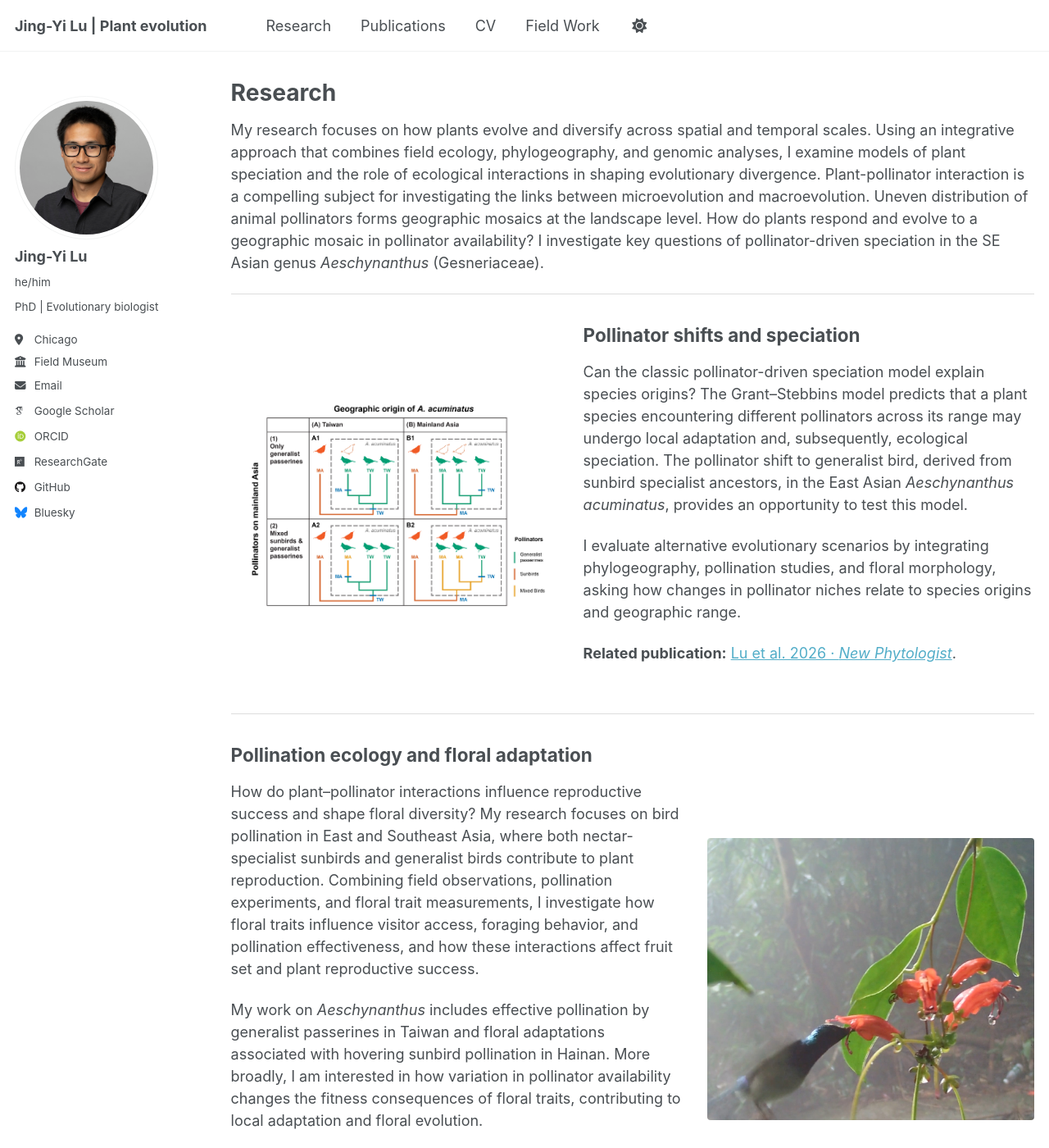
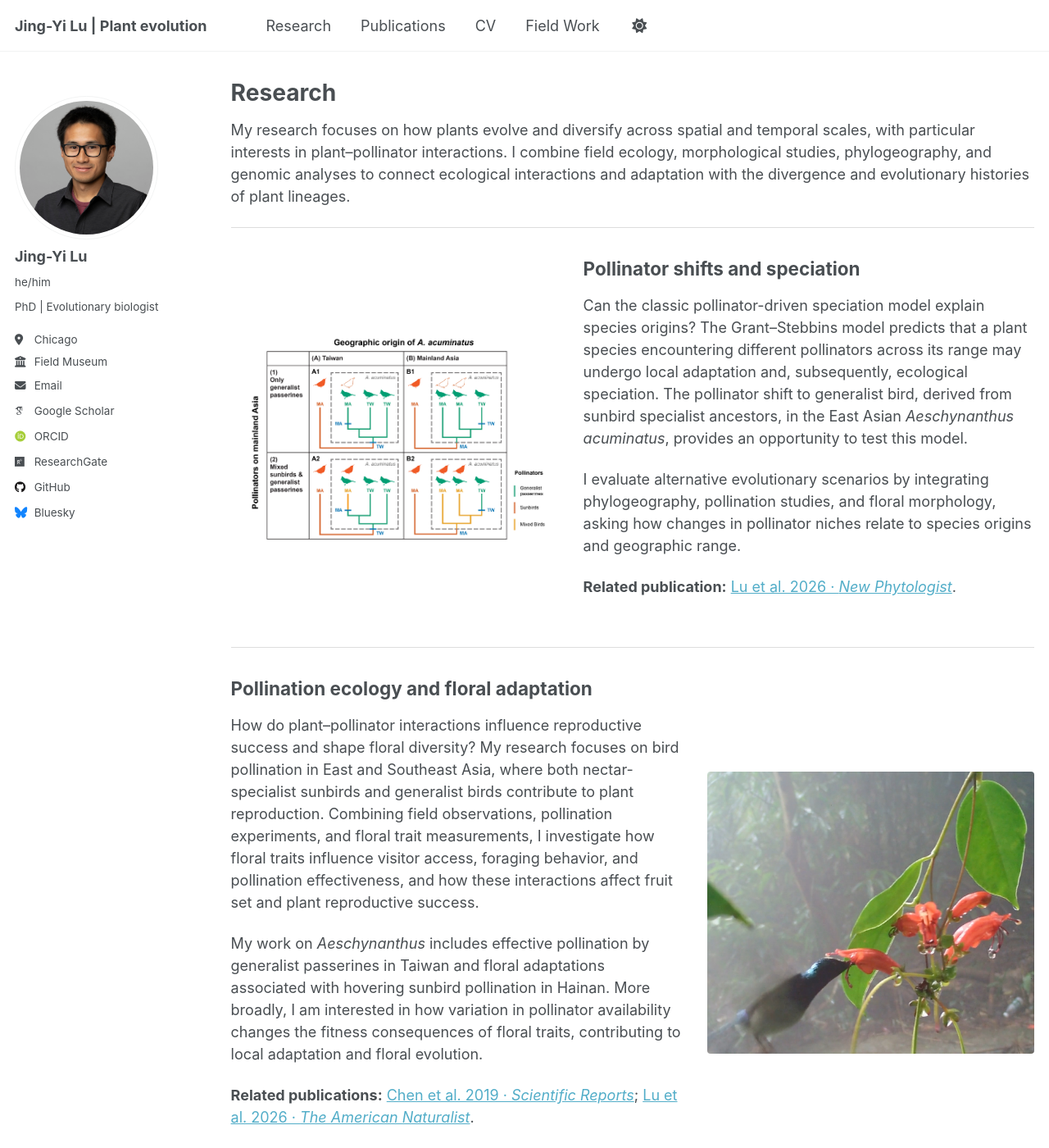
Before and after one commit to jingyilu/jingyilu.github.io, a Jekyll site: the page built from _pages/research.md, in a window 1280 px wide and 1400 px high. Shown: the whole window at 82% size. Built offline with Jekyll 4.4.1, drawn with Linux system fonts in a browser that asks for light colours; some web fonts are replaced; a script that is not in the unit is left out; some of the changed text lies outside the part shown.

Commit message:
update research

```diff
--- a/_pages/research.md
+++ b/_pages/research.md
@@ -5,70 +5,29 @@
 author_profile: true
 ---
 
+<link rel="stylesheet" href="{{ '/assets/css/research.css' | relative_url }}">
+
+My research focuses on how plants evolve and diversify across spatial and temporal scales, with particular interests in plant–pollinator interactions. I combine field ecology, morphological studies, phylogeography, and genomic analyses to connect ecological interactions and adaptation with the divergence and evolutionary histories of plant lineages.
+
+<!-- old version
 My research focuses on how plants evolve and diversify across spatial and temporal scales. Using an integrative approach that combines field ecology, phylogeography, and genomic analyses, I examine models of plant speciation and the role of ecological interactions in shaping evolutionary divergence.
 Plant-pollinator interaction is a compelling subject for investigating the links between microevolution and macroevolution. Uneven distribution of animal pollinators forms geographic mosaics at the landscape level. How do plants respond and evolve to a geographic mosaic in pollinator availability? I investigate key questions of pollinator-driven speciation in the SE Asian genus <em>Aeschynanthus</em> (Gesneriaceae).
-
-
-<style>
-.research-block {
-  display: grid;
-  grid-template-columns: minmax(0, 42fr) minmax(0, 58fr);
-  gap: 1.75rem;
-  align-items: center;
-  padding: 2rem 0;
-  border-top: 1px solid #ddd;
-}
-
-.research-block.image-right {
-  grid-template-columns: minmax(0, 58fr) minmax(0, 42fr);
-}
-
-.research-block h2 {
-  margin-top: 0;
-}
-
-.research-block__image {
-  margin: 0;
-  width: 100%;
-  min-width: 0;
-}
-
-.research-block__image img {
-  display: block;
-  width: 100%;
-  max-width: 100%;
-  height: auto;
-  margin: 0;
-}
-
-@media (max-width: 800px) {
-  .research-block,
-  .research-block.image-right {
-    grid-template-columns: 1fr;
-    gap: 1rem;
-  }
-
-  /* Place the text before the image on phones. */
-  .research-block__text {
-    order: 1;
-  }
-
-  .research-block__image {
-    order: 2;
-    max-width: 550px;
-    justify-self: center;
-  }
-}
-</style>
+ -->
 
 <!-- Block 1: speciation — image left -->
 <section class="research-block">
   <figure class="research-block__image">
-    <a href="/images/Fig2_Hypotheses.jpg">
-      <img src="/images/Fig2_Hypotheses.jpg"
-           alt="Alternative phylogenetic hypotheses for the origin of Aeschynanthus acuminatus"
-           loading="lazy">
-    </a>
+    <button
+      type="button"
+      class="research-image-button"
+      aria-label="Enlarge phylogenetic figure"
+      aria-haspopup="dialog"
+      data-caption="Alternative phylogenetic hypotheses for the origin of <em>Aeschynanthus acuminatus</em>.">
+      <img
+        src="/images/Fig2_Hypotheses.jpg"
+        alt="Alternative phylogenetic hypotheses for the origin of Aeschynanthus acuminatus"
+        loading="lazy">
+    </button>
   </figure>
 
   <div class="research-block__text">
--- /dev/null
+++ b/assets/css/research.css
@@ -0,0 +1,151 @@
+.research-block {
+  display: grid;
+  grid-template-columns: minmax(0, 42fr) minmax(0, 58fr);
+  gap: 1.75rem;
+  align-items: center;
+  padding: 2rem 0;
+  border-top: 1px solid #ddd;
+}
+
+.research-block.image-right {
+  grid-template-columns: minmax(0, 58fr) minmax(0, 42fr);
+}
+
+.research-block h2 {
+  margin-top: 0;
+}
+
+.research-block__image {
+  margin: 0;
+  width: 100%;
+  min-width: 0;
+}
+
+.research-block__image img {
+  display: block;
+  width: 100%;
+  max-width: 100%;
+  height: auto;
+  margin: 0;
+}
+
+@media (max-width: 800px) {
+  .research-block,
+  .research-block.image-right {
+    grid-template-columns: 1fr;
+    gap: 1rem;
+  }
+
+  /* Place the text before the image on phones. */
+  .research-block__text {
+    order: 1;
+  }
+
+  .research-block__image {
+    order: 2;
+    max-width: 550px;
+    justify-self: center;
+  }
+}
+
+/* Multiple photos within the second block's image column */
+.research-gallery {
+  display: grid;
+  grid-template-columns: repeat(2, minmax(0, 1fr));
+  gap: 0.65rem;
+}
+
+/* With three photos, make the first one larger */
+.research-gallery > :first-child:nth-last-child(3) {
+  grid-column: 1 / -1;
+}
+
+.research-image-button {
+  display: block;
+  width: 100%;
+  padding: 0;
+  border: 0;
+  background: transparent;
+  cursor: zoom-in;
+}
+
+.research-image-button img {
+  display: block;
+  width: 100%;
+  height: auto;
+  margin: 0;
+}
+
+/* Consistent thumbnails for photos; enlarged views remain uncropped */
+.research-gallery .research-image-button img {
+  aspect-ratio: 4 / 3;
+  object-fit: cover;
+  border-radius: 4px;
+}
+
+.research-image-button:focus-visible {
+  outline: 3px solid #0072b2;
+  outline-offset: 4px;
+}
+
+.research-gallery-note {
+  margin: 0.5rem 0 0;
+  font-size: 0.8em;
+  color: #666;
+}
+
+/* Floating image viewer */
+.research-lightbox {
+  box-sizing: border-box;
+  width: min(1100px, 94vw);
+  max-width: 94vw;
+  max-height: 92vh;
+  padding: 1rem;
+  border: 0;
+  border-radius: 8px;
+  background: #fff;
+  color: #222;
+  box-shadow: 0 12px 50px rgba(0, 0, 0, 0.3);
+  overflow: auto;
+}
+
+.research-lightbox::backdrop {
+  background: rgba(0, 0, 0, 0.75);
+}
+
+.research-lightbox__toolbar {
+  display: flex;
+  justify-content: flex-end;
+  margin-bottom: 0.75rem;
+}
+
+.research-lightbox__close {
+  padding: 0.4rem 0.8rem;
+  border: 1px solid #bbb;
+  border-radius: 4px;
+  background: #fff;
+  color: #222;
+  font: inherit;
+  cursor: pointer;
+}
+
+.research-lightbox figure {
+  margin: 0;
+}
+
+.research-lightbox__image {
+  display: block;
+  width: auto;
+  max-width: 100%;
+  height: auto;
+  max-height: 70vh;
+  margin: 0 auto;
+  object-fit: contain;
+}
+
+.research-lightbox__caption {
+  margin-top: 0.8rem;
+  font-size: 0.9em;
+  line-height: 1.5;
+  text-align: left;
+}
```
Also changed, not shown: other parts of _pages/research.md (+3 -1 lines), assets/js/research.js (added).
